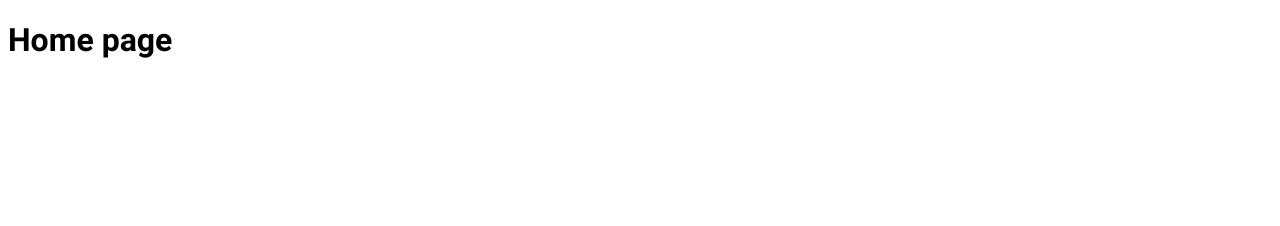
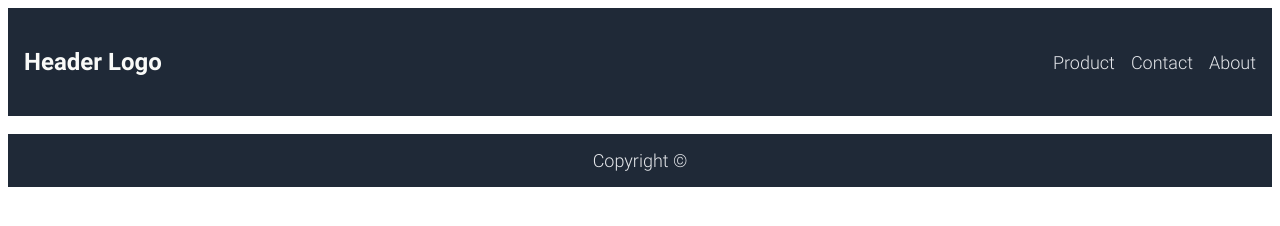
Before and after one commit to MGreizis/brainnest-week2, a plain HTML site: page index.html in a window 1280 px wide. Drawn offline with Linux system fonts and the light colour scheme.

Commit message:
added header + footer on each page

```diff
--- a/index.html
+++ b/index.html
@@ -6,9 +6,24 @@
     <meta name="viewport" content="width=device-width, initial-scale=1.0">
     <title>Document</title>
     <link rel="stylesheet" href="./styles/common.css">
+    <link rel="stylesheet" href="./styles/index.css">
 </head>
 <body>
-    <!-- Remove this when you start working on the page: -->
-    <h1>Home page</h1>
+    <header>
+        <p class="logo">Header Logo</p>
+        <div id="header-links">
+            <a class="secondary-text" href="pages/product.html">Product</a>
+            <a class="secondary-text" href="pages/contact.html">Contact</a>
+            <a class="secondary-text" href="pages/about.html">About</a>
+        </div>
+    </header>
+
+    <main>
+
+    </main>
+
+    <footer>
+        <p class="secondary-text">Copyright ©</p>
+    </footer>
 </body>
 </html>
--- a/styles/common.css
+++ b/styles/common.css
@@ -50,9 +50,14 @@ header, footer {
 }
 header {
     color: #F9FAF8;
+    display: flex;
+    justify-content: space-between;
+    align-items: center;
+    padding: 1rem;
 }
 header>.logo {
     font-size: 24px;
+    font-weight: 700;
 }
 header>.main-text {
     font-size: 48px;
@@ -63,6 +68,21 @@ header>.secondary-text {
     color: #E5E7EB;
     font-size: 18px;
 }
+header > div > a {
+    color: #e5e7eb;
+    font-size: 18px;
+    margin-left: 1rem;
+}
+
+#header-links {
+    display: flex;
+    justify-content: flex-end;
+}
 footer {
     text-align: center;
 }
+footer>.secondary-text {
+    color: #E5E7EB;
+    font-size: 18px;
+    padding: 1rem 0px;
+}
```
Also changed, not shown: pages/contact.html (+16 -2 lines), pages/product.html (+16 -2 lines).
